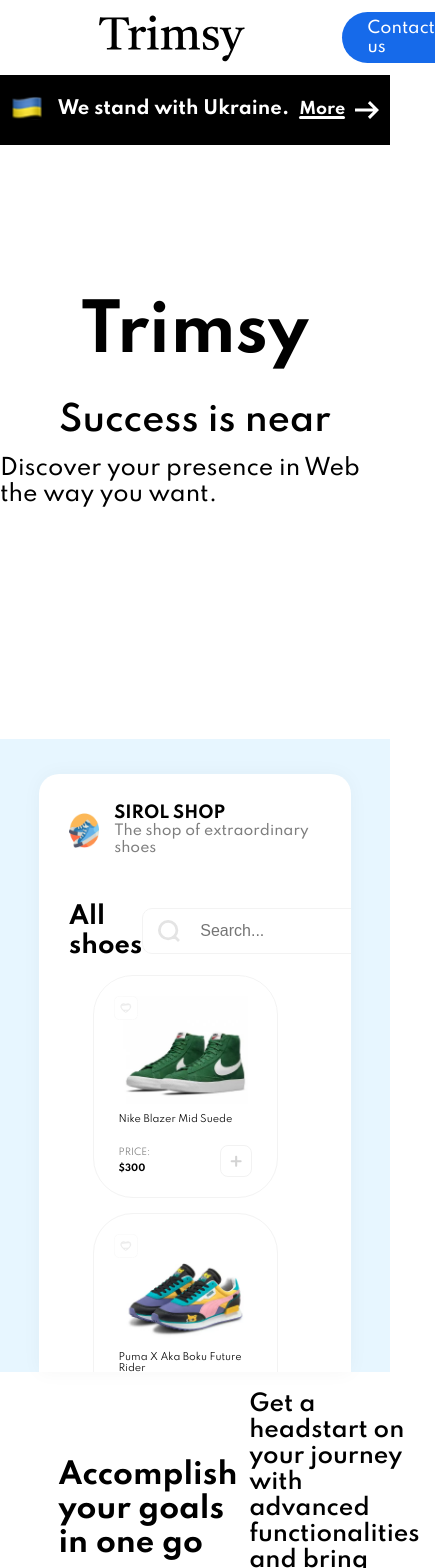
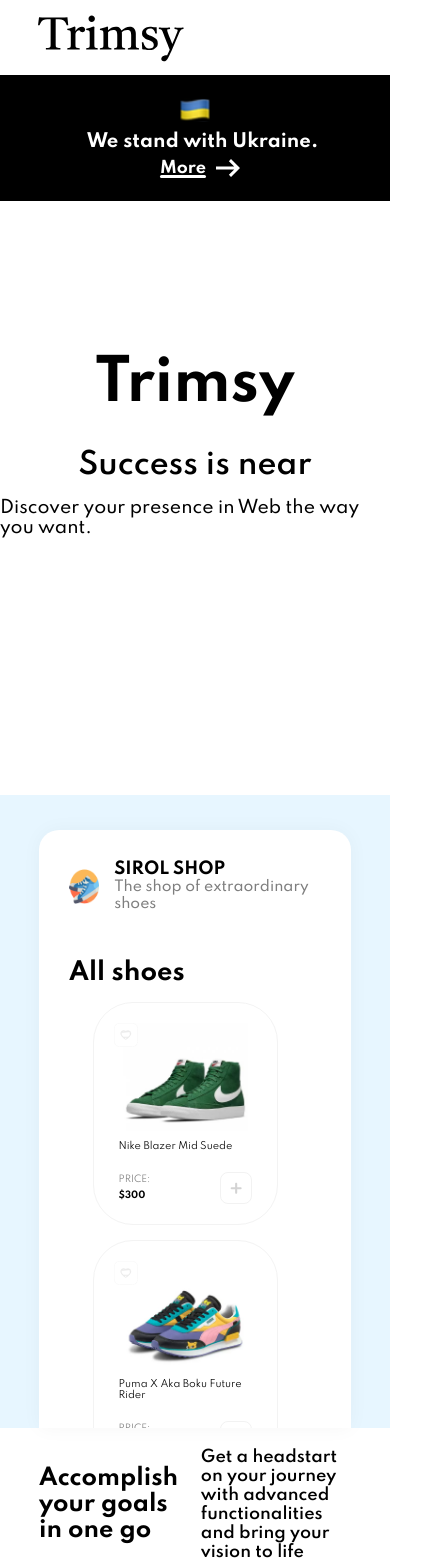
Before and after one commit to mortenus/trimsy, a Next.js app: page / in a window 390 px wide. Shown: the top 1568 px of the page, 435 px wide, since content can reach past the window. Built offline with nearby package versions, Linux system fonts and the light colour scheme.

Commit message:
Fixed Accomplish, banner and contact form queries

```diff
--- a/components/Banner/Banner.module.scss
+++ b/components/Banner/Banner.module.scss
@@ -54,6 +54,11 @@
 
     cursor: pointer;
 
+    svg {
+      width: clamp(1.5rem, 1.2vw, 4rem);
+      bottom: 0;
+    }
+
     span {
       font-weight: bold;
       font-size: clamp(1rem, 1.2vw, 1.3rem);
@@ -91,14 +96,11 @@
         }
       }
     }
+  }
 
-    svg {
-      //   width: 20px;
-      //   height: 30px;
+  @media (max-width: 500px) {
+    flex-direction: column;
 
-      width: clamp(1.5rem, 1.2vw, 4rem);
-      //   height: clamp(2rem, 1.2vw, 4rem);
-      bottom: 0;
-    }
+    height: clamp(7.85rem, 5vw, 8rem);
   }
 }
--- a/components/Form/Input/ContactInput.module.scss
+++ b/components/Form/Input/ContactInput.module.scss
@@ -52,15 +52,13 @@
     font-weight: bold;
 
     position: absolute;
-    top: -2.2vw;
+    top: -2.5vw;
     left: 5px;
 
     user-select: none;
 
-    @media (min-width: 1600px) and (max-width: 2000px) {
-      //   font-size: 24px;
-
-      //   top: -35px;
+    @media (max-width: 500px) {
+      top: -5vw;
     }
   }
 }
--- a/components/Header/Header.module.scss
+++ b/components/Header/Header.module.scss
@@ -41,7 +41,7 @@
     justify-content: space-between;
     align-items: center;
     height: 75px;
-    padding: 0 75px;
+    padding: 0 clamp(0rem, 3.5vw, 5rem);
     position: fixed;
     width: 100%;
     background: #fff;
@@ -61,6 +61,12 @@
       justify-content: space-between;
       align-items: center;
       height: 100%;
+
+      @media (max-width: 650px) {
+        a {
+          display: none;
+        }
+      }
 
       ul {
         display: flex;
--- a/containers/Home/Accomplish/Accomplish.module.scss
+++ b/containers/Home/Accomplish/Accomplish.module.scss
@@ -1,5 +1,5 @@
 .accomplish {
-  padding: 70px min(15%, 300px);
+  padding: 70px min(10%, 15vw);
   position: relative;
   z-index: 1;
 
@@ -11,12 +11,12 @@
 
     h2 {
       width: 100%;
-      font-size: clamp(1.8rem, 2vw, 4rem);
+      font-size: clamp(1.4rem, 2vw, 4rem);
       margin-right: 3vw;
     }
 
     p {
-      font-size: clamp(1.4rem, 1.6vw, 2.4rem);
+      font-size: clamp(1rem, 1.6vw, 2.4rem);
       font-weight: 600;
       width: 100%;
     }
--- a/containers/Home/ContactForm/components/ContactForm.module.scss
+++ b/containers/Home/ContactForm/components/ContactForm.module.scss
@@ -29,6 +29,11 @@
     // width: clamp(31.25rem, 2vw, 60rem);
     width: max(40vw, 30rem);
 
+    @media (max-width: 500px) {
+      width: auto;
+      margin: 0 20px;
+    }
+
     textarea {
       padding: clamp(0.625rem, 1.2vw, 1.3rem) clamp(0.5rem, 1.2vw, 1rem);
 
@@ -36,7 +41,6 @@
 
       min-height: clamp(2rem, 5vw, 9.3rem);
       max-height: 130px;
-      height: 100%;
 
       white-space: pre-wrap;
       overflow-wrap: break-word;
@@ -51,6 +55,11 @@
       border-radius: 5px;
 
       margin-bottom: 15px;
+
+      @media (max-width: 500px) {
+        min-width: auto;
+        width: 100%;
+      }
     }
   }
 }
--- a/containers/Home/ContactForm/components/index.tsx
+++ b/containers/Home/ContactForm/components/index.tsx
@@ -61,10 +61,10 @@
           maxLength={400}
           placeholder={'Describe your objective'}
         />
-        <Button disabled={isSubmitting} type="submit" onClick={handleSubmit}>
-          Submit
-        </Button>
       </div>
+      <Button disabled={isSubmitting} type="submit" onClick={handleSubmit}>
+        Submit
+      </Button>
     </div>
   );
 };
--- a/containers/Home/Intro/Intro.module.scss
+++ b/containers/Home/Intro/Intro.module.scss
@@ -19,19 +19,19 @@
 
   h1 {
     // font-size: 84px;
-    font-size: clamp(4rem, 5.5vw, 11rem);
+    font-size: clamp(3.5rem, 6vw, 10rem);
     font-weight: bold;
 
     margin: 150px 0 30px 0;
   }
 
   h3 {
-    font-size: clamp(2.125rem, 3vw, 5rem);
+    font-size: clamp(1.825rem, 3vw, 5rem);
     font-weight: 600;
   }
 
   p {
-    font-size: clamp(1.375rem, 1.5vw, 4rem);
+    font-size: clamp(1.075rem, 1.5vw, 4rem);
     font-weight: 500;
 
     margin: 15px 0;
--- a/containers/Home/Product/Product.module.scss
+++ b/containers/Home/Product/Product.module.scss
@@ -81,6 +81,10 @@
           position: relative;
 
           align-items: center;
+
+          @media (max-width: 500px) {
+            display: none;
+          }
 
           .image {
             position: relative;
```
